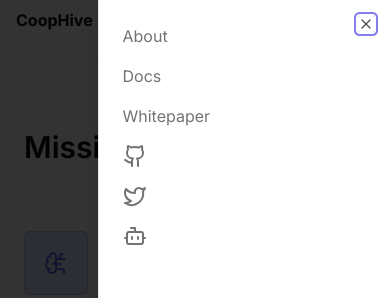
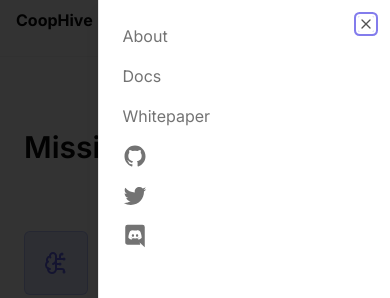
Before and after one commit to CoopHive/frontend, a React (Vite) app: page /about in a window 390 px wide. Both pictures are taken after a click on the button "Toggle Menu". Shown: the top 298 px of the page. Built offline with nearby package versions, Linux system fonts and the light colour scheme.

Commit message:
change icons

```diff
--- a/src/About.tsx
+++ b/src/About.tsx
@@ -16,7 +16,7 @@ import pratham from "./assets/portraits/pratham.jpeg";
 import kai from "./assets/portraits/kai_davenport.jpeg";
 import luke from "./assets/portraits/luke_marsden.jpeg";
 import david from "./assets/portraits/aronchick.jpeg";
-import chris from "./assets/portraits/chris_hill.jpeg";
+import chris from "./assets/portraits/chris-hill.jpeg";
 import michael from "./assets/portraits/michael_zargham.jpg";
 
 export default function About() {
--- a/src/components/navbar.tsx
+++ b/src/components/navbar.tsx
@@ -1,8 +1,9 @@
 "use client";
 
+import { Sheet, SheetContent, SheetTrigger } from "@/components/ui/sheet";
+import { Menu } from "lucide-react";
 import * as React from "react";
-import { Bot, Github, Menu, Twitter } from "lucide-react";
-import { Sheet, SheetContent, SheetTrigger } from "@/components/ui/sheet";
+import { IoLogoDiscord, IoLogoGithub, IoLogoTwitter } from "react-icons/io5";
 import { Button } from "./shared/ui/button";
 
 const navItems = [
@@ -12,9 +13,12 @@ const navItems = [
     href: "https://alkahest.coophive.network/Whitepaper.html",
     label: "Whitepaper",
   },
-  { href: "https://github.com/coophive", label: <Github /> },
-  { href: "https://x.com/CoopHive", label: <Twitter /> },
-  { href: "https://discord.gg/b4XpHz6N73", label: <Bot /> },
+  { href: "https://github.com/coophive", label: <IoLogoGithub size="1.5em" /> },
+  { href: "https://x.com/CoopHive", label: <IoLogoTwitter size="1.5em" /> },
+  {
+    href: "https://discord.gg/b4XpHz6N73",
+    label: <IoLogoDiscord size="1.5em" />,
+  },
 ];
 
 export default function Navbar() {
```
